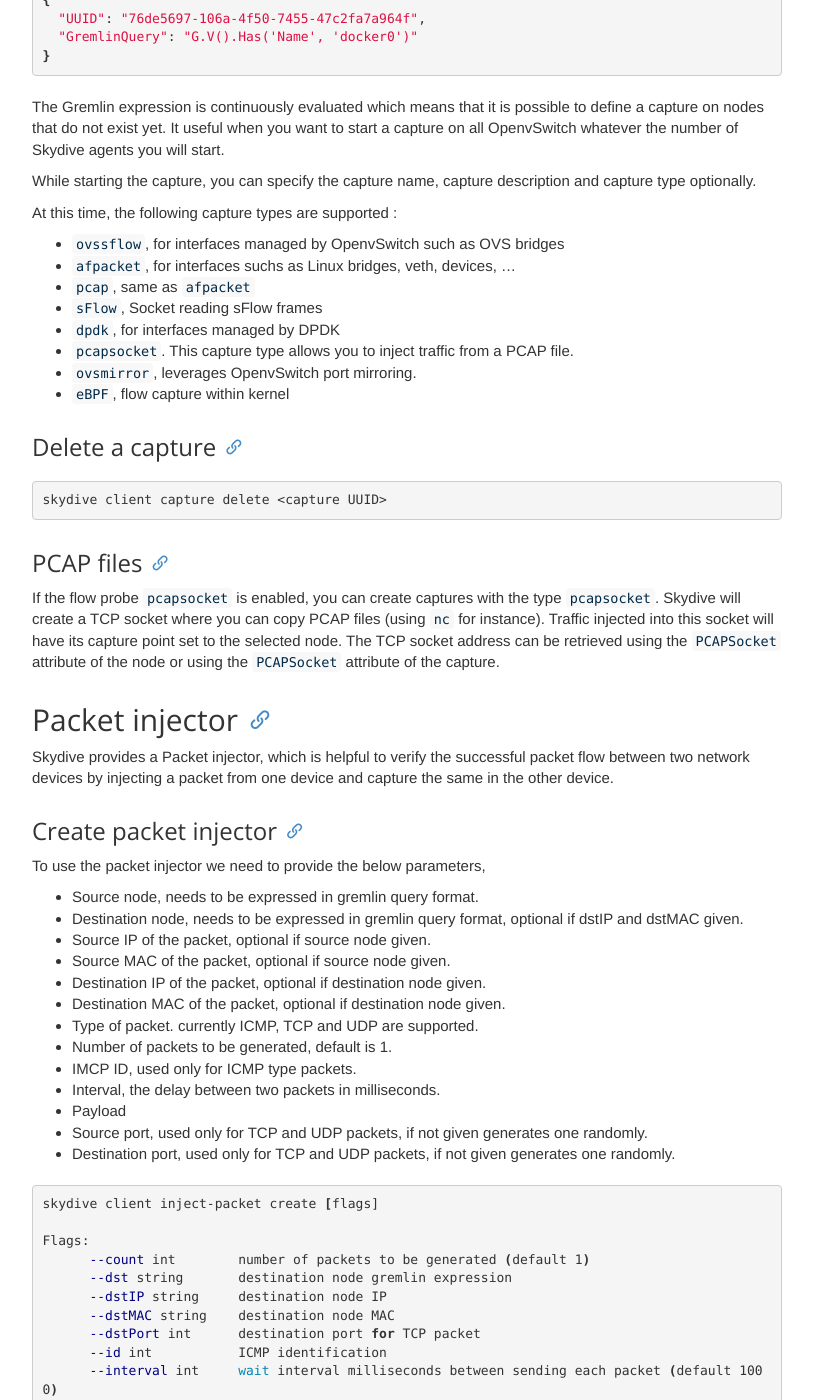
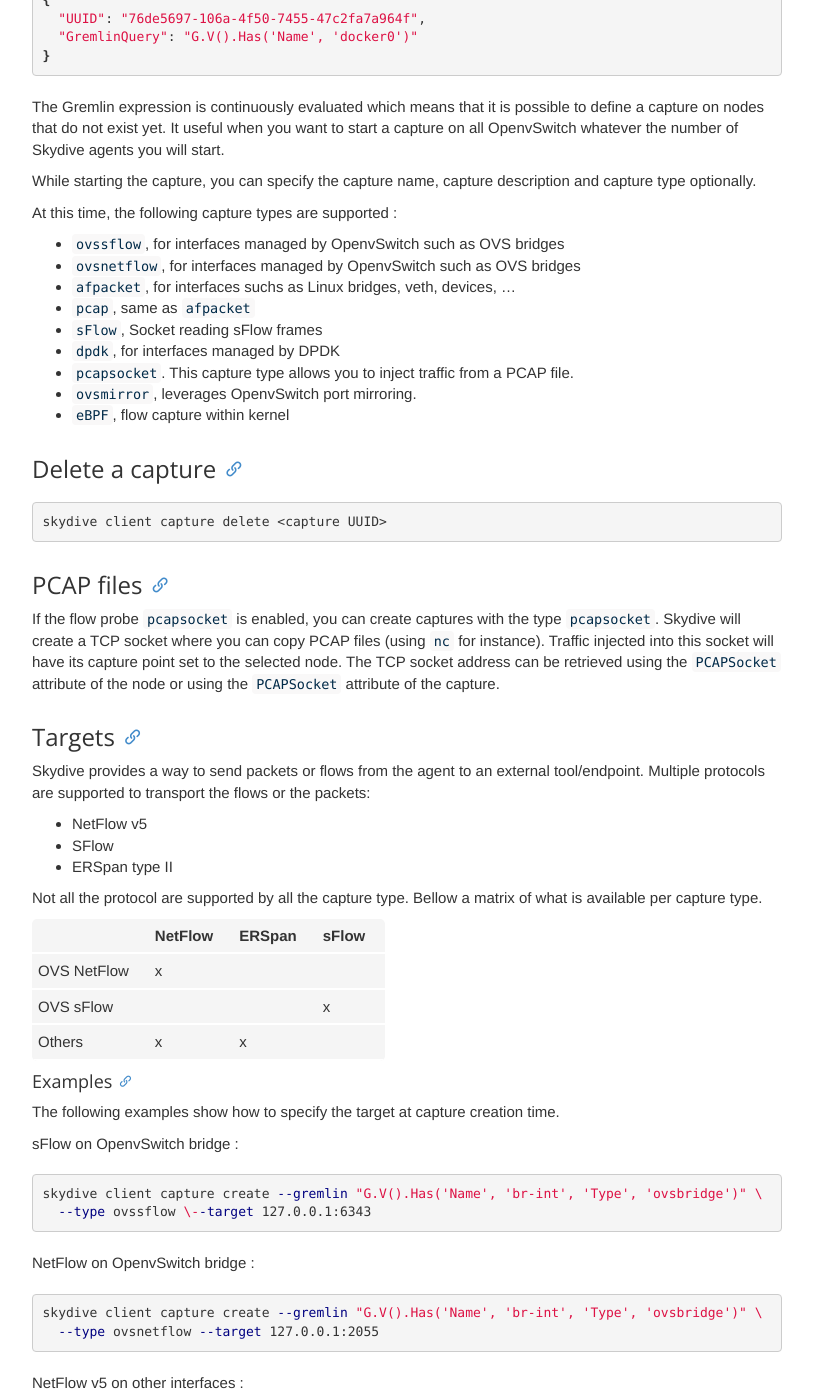
Before and after one commit to skydive-project/skydive.network, a Jekyll site: the page built from documentation/cli.md, in a window 1280 px wide and 1400 px high, scrolled down 1881 px. Shown: the whole window, without its empty margins (428-1241 px from the left). Built offline with Jekyll 4.4.1, drawn with Linux system fonts in a browser that asks for light colours; nearby versions of some CDN libraries; some of the changed text lies outside the part shown.

Commit message:
Add target documentation

```diff
--- a/assets/css/main.css
+++ b/assets/css/main.css
@@ -140,7 +140,7 @@
 	margin-left: 5px;
 	margin-bottom: 20px;
 	font-size: 16px;
-  color: grey;
+  	color: grey;
 }
 
 .blog-container table {
@@ -153,3 +153,16 @@
 	background-color: #ccc;
 	padding-right: 8px;
 }
+
+table {
+	background-color: #f5f5f5;
+	border-collapse: collapse;
+	border-radius: 5px;
+	overflow: hidden;
+}
+
+th, td {
+	padding: 6px;
+	padding-right: 20px;
+	border-bottom: 2px solid white;
+}
--- a/documentation/cli.md
+++ b/documentation/cli.md
@@ -111,6 +111,7 @@
 At this time, the following capture types are supported :
 
 * `ovssflow`, for interfaces managed by OpenvSwitch such as OVS bridges
+* `ovsnetflow`, for interfaces managed by OpenvSwitch such as OVS bridges
 * `afpacket`, for interfaces suchs as Linux bridges, veth, devices, ...
 * `pcap`, same as `afpacket`
 * `sFlow`, Socket reading sFlow frames
@@ -133,6 +134,55 @@
 its capture point set to the selected node. The TCP socket address can be
 retrieved using the `PCAPSocket` attribute of the node or using the
 `PCAPSocket` attribute of the capture.
+
+### Targets
+
+Skydive provides a way to send packets or flows from the agent to an external tool/endpoint. Multiple protocols
+are supported to transport the flows or the packets:
+
+* NetFlow v5
+* SFlow
+* ERSpan type II
+
+Not all the protocol are supported by all the capture type. Bellow a matrix of what is available per capture type.
+
+|             | NetFlow | ERSpan | sFlow |
+|-------------|---------|--------|-------|
+| OVS NetFlow |    x    |        |       |
+| OVS sFlow   |         |        |   x   |
+| Others      |    x    |    x   |       |
+
+#### Examples
+
+The following examples show how to specify the target at capture creation time.
+
+sFlow on OpenvSwitch bridge :
+
+{% highlight shell %}
+skydive client capture create --gremlin "G.V().Has('Name', 'br-int', 'Type', 'ovsbridge')" \
+  --type ovssflow \--target 127.0.0.1:6343
+{% endhighlight %}
+
+NetFlow on OpenvSwitch bridge :
+
+{% highlight shell %}
+skydive client capture create --gremlin "G.V().Has('Name', 'br-int', 'Type', 'ovsbridge')" \
+  --type ovsnetflow --target 127.0.0.1:2055
+{% endhighlight %}
+
+NetFlow v5 on other interfaces :
+
+{% highlight shell %}
+skydive client capture create --gremlin "G.V().Has('Name', 'eth0')" \
+  --target 127.0.0.1:2055 --target-type netflowv5
+{% endhighlight %}
+
+ERSpan II on other interfaces :
+
+{% highlight shell %}
+skydive client capture create --gremlin "G.V().Has('Name', 'eth0')" \
+  --target 127.0.0.1:0 --target-type erspanv1
+{% endhighlight %}
 
 ## Packet injector
 
```
